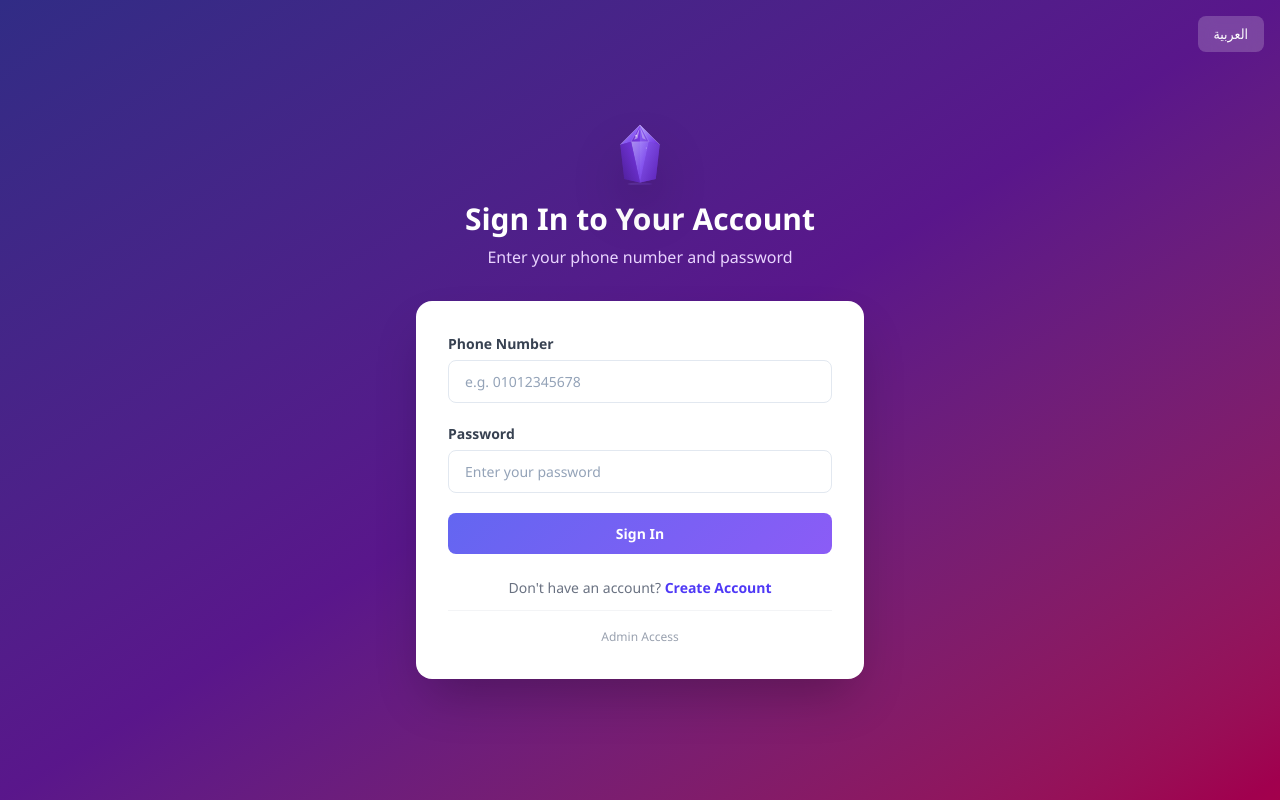
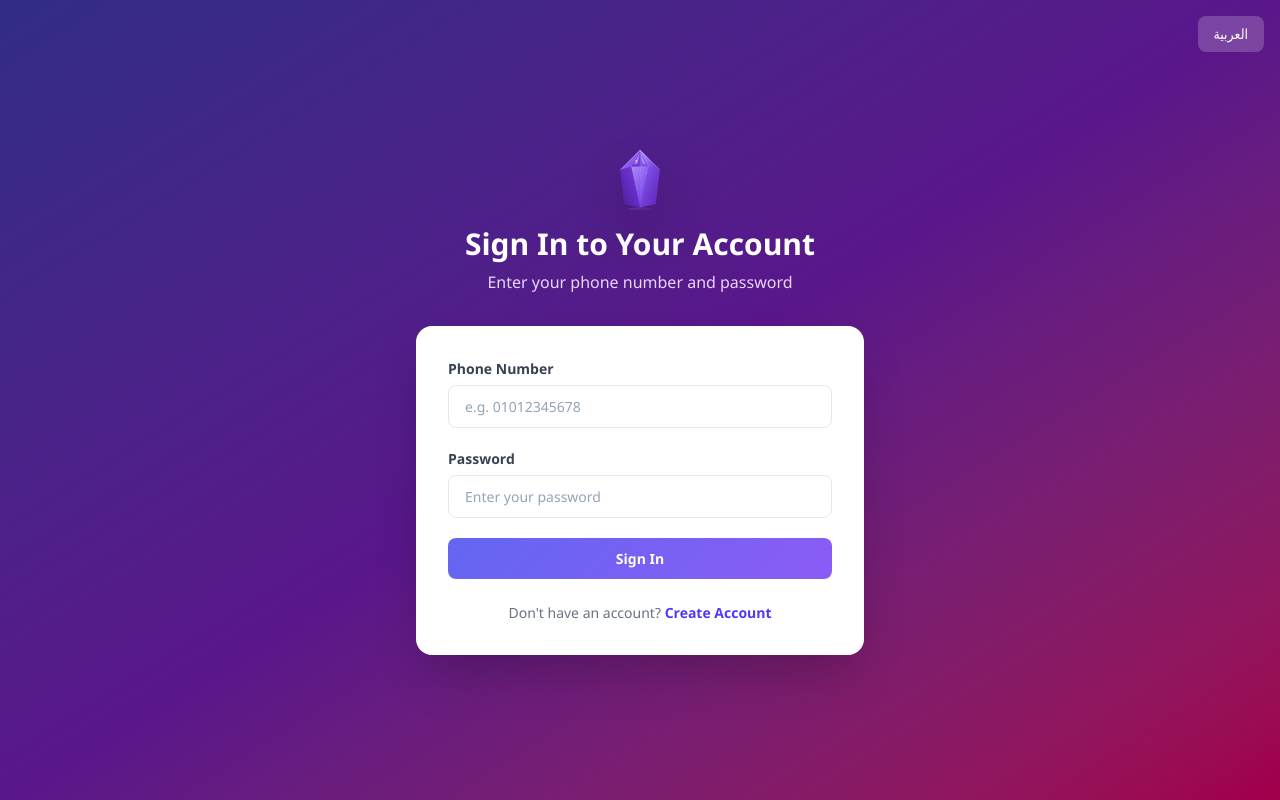
Before and after one commit to kstal2312-ui/crystal-ui-template, a Next.js app: page /login in a window 1280 px wide. Built offline with nearby package versions, Linux system fonts and the light colour scheme.

Commit message:
feat: remove admin access button and enable direct admin login from regular login panel

```diff
--- a/src/app/login/page.tsx
+++ b/src/app/login/page.tsx
@@ -14,7 +14,6 @@ const translations = {
     loggingIn: "Signing in...",
     noAccount: "Don't have an account?",
     registerLink: "Create Account",
-    adminAccess: "Admin Access",
     errorDefault: "Invalid phone number or password",
     langToggle: "العربية",
   },
@@ -29,7 +28,6 @@ const translations = {
     loggingIn: "جاري تسجيل الدخول...",
     noAccount: "ليس لديك حساب؟",
     registerLink: "إنشاء حساب",
-    adminAccess: "دخول المسؤول",
     errorDefault: "رقم الهاتف أو كلمة المرور غير صحيحة",
     langToggle: "English",
   },
@@ -187,18 +185,6 @@ export default function LoginPage() {
                 {t.registerLink}
               </a>
             </p>
-            <div className="border-t border-gray-100 pt-3">
-              <button
-                type="button"
-                onClick={() => {
-                  setPhone("01026541250");
-                  setPassword("abdallah");
-                }}
-                className="text-xs text-gray-400 hover:text-indigo-600 transition-colors"
-              >
-                {t.adminAccess}
-              </button>
-            </div>
           </div>
         </div>
       </div>
```
